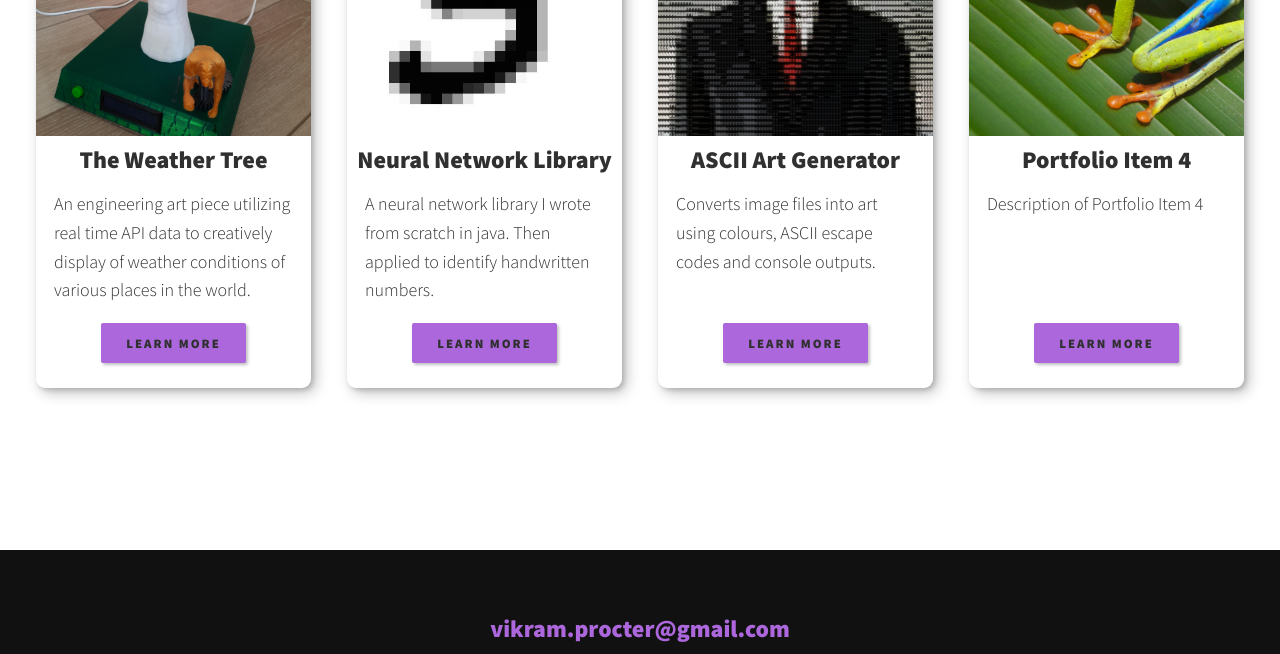
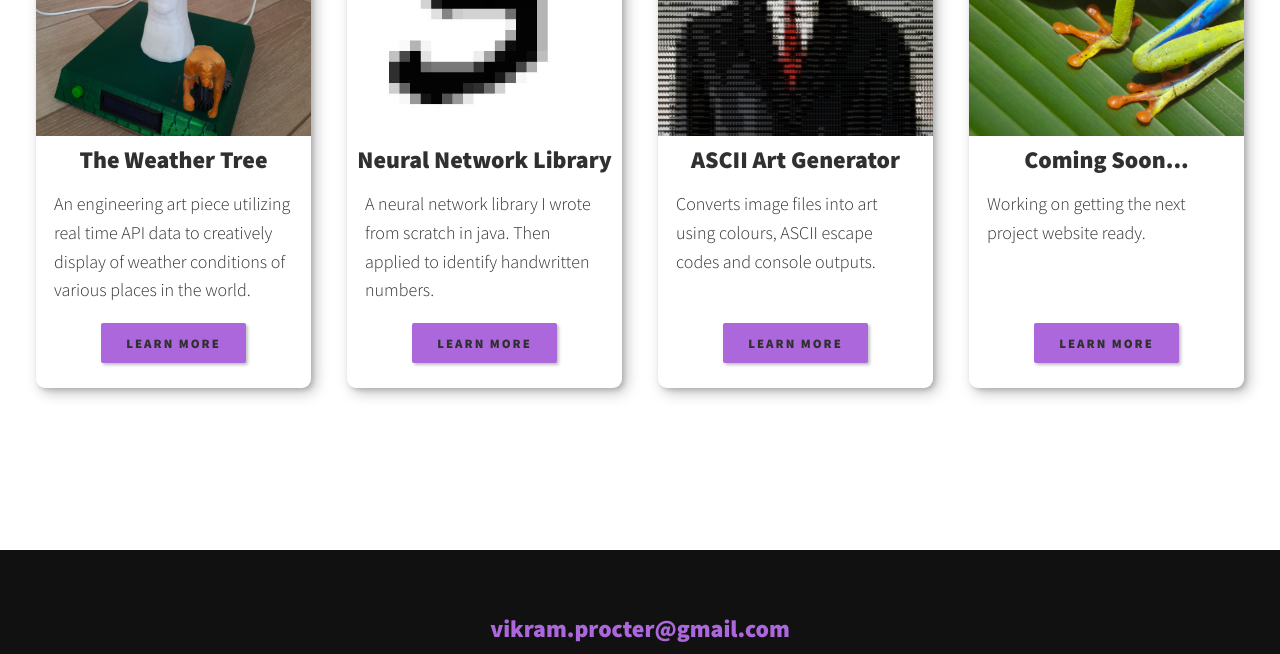
Before and after one commit to VikramP7/PortfolioWebsite, an Eleventy site: page src/index.html in a window 1280 px wide. Shown: the part 2480-3134 px from the top of the page. Built offline with nearby package versions, Linux system fonts and the light colour scheme; Eleventy itself is replaced by a stand-in of ours; files that its build step writes are made by us from their sources.

Commit message:
Updated Portfolio Item 4

```diff
--- a/src/index.html
+++ b/src/index.html
@@ -167,8 +167,8 @@ layout: base.njk
         </div>
         <div class="portfolio__item">
             <img src="img/portfolio-04.png" alt="" class="portfolio__img">
-            <h3 class="portfolio__title">Portfolio Item 4</h3>
-            <p class="portfolio__description">Description of Portfolio Item 4</p>
+            <h3 class="portfolio__title">Coming Soon...</h3>
+            <p class="portfolio__description">Working on getting the next project website ready.</p>
             <a href="/portfolio/project-04/index.html" class="btn portfolio__btn">Learn More</a>
         </div>
     </div>
```
